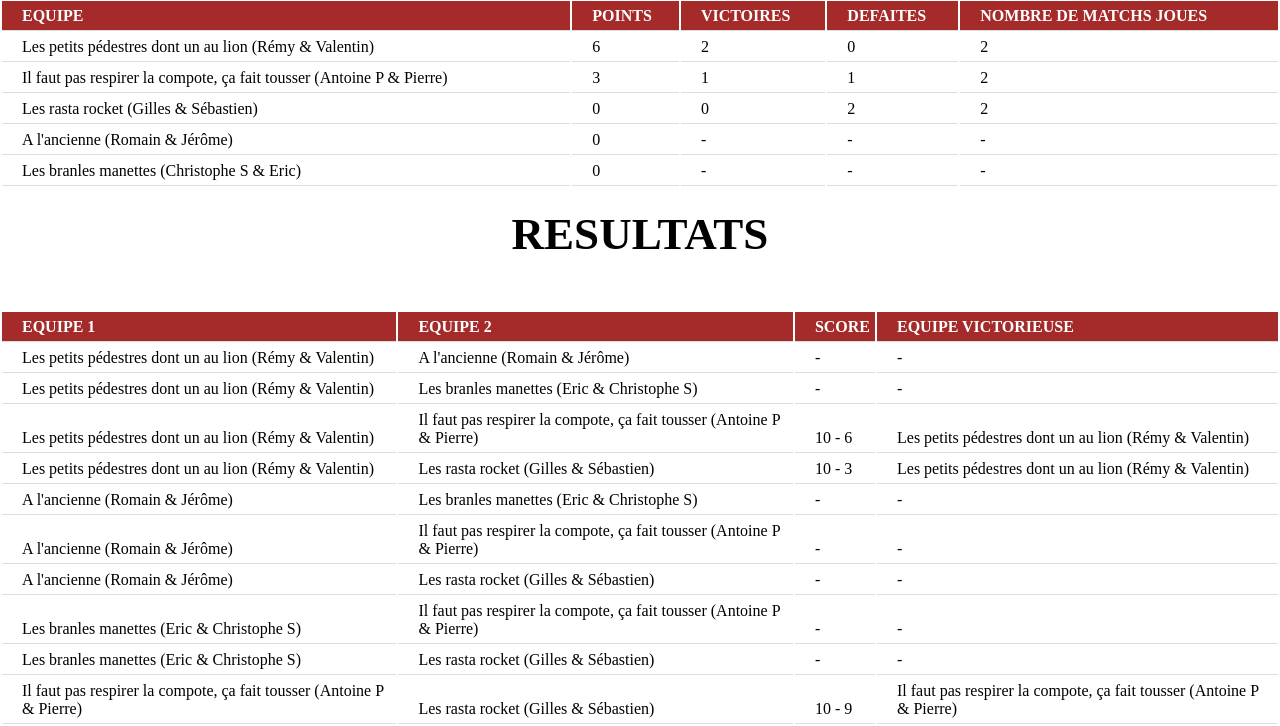
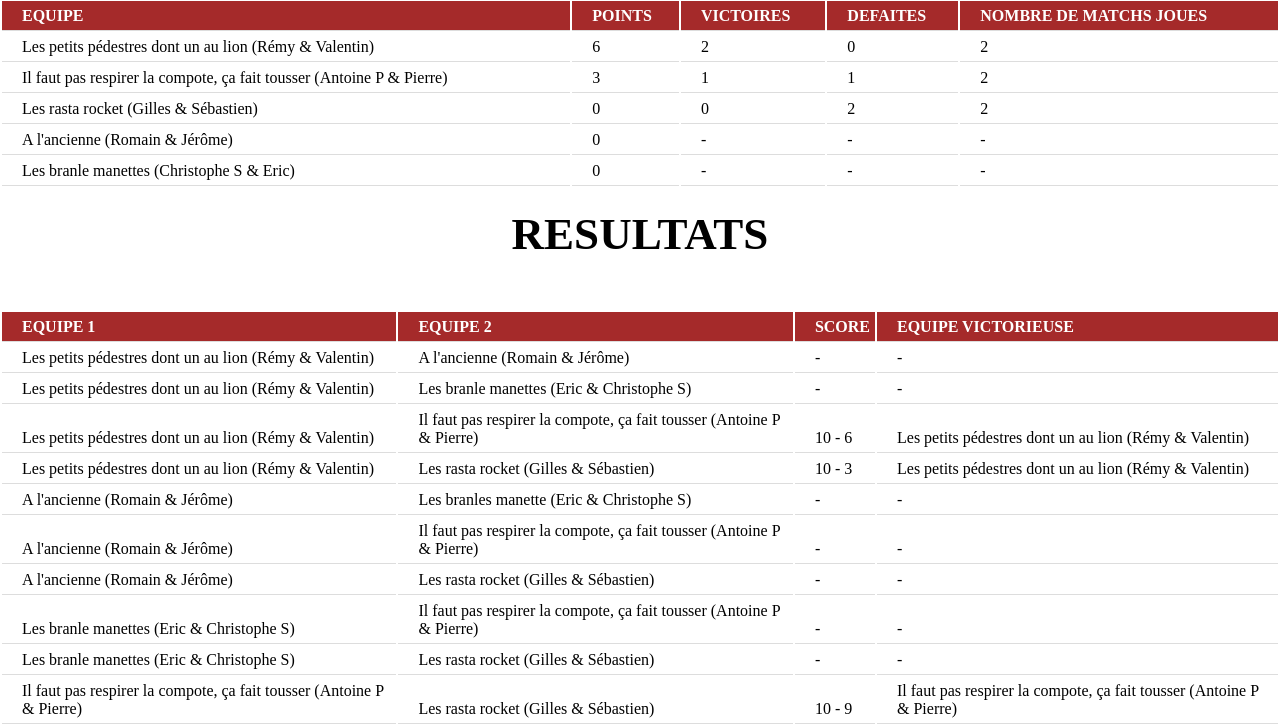
Before and after one commit to vadumont/babyfoot, a PHP site: page /poule_a.php in a window 1280 px wide. Shown: the part 313-1039 px from the top of the page. Run offline with PHP 8.4, Linux system fonts and the light colour scheme.

Commit message:
Update poule_a.php

```diff
--- a/poule_a.php
+++ b/poule_a.php
@@ -44,7 +44,7 @@
                         <td>-</td>
                     </tr>
                     <tr>
-                        <td>Les branles manettes (Christophe S & Eric)</td>
+                        <td>Les branle manettes (Christophe S & Eric)</td>
                         <td>0</td>
                         <td>-</td>
                         <td>-</td>
@@ -74,7 +74,7 @@
                     </tr>
                     <tr>
                         <td>Les petits pédestres dont un au lion (Rémy & Valentin)</td>
-                        <td>Les branles manettes (Eric & Christophe S)</td>
+                        <td>Les branle manettes (Eric & Christophe S)</td>
                         <td>-</td>
                         <td>-</td>
                     </tr>
@@ -92,7 +92,7 @@
                     </tr>
                     <tr>
                         <td>A l'ancienne (Romain & Jérôme)</td>
-                        <td>Les branles manettes (Eric & Christophe S)</td>
+                        <td>Les branles manette (Eric & Christophe S)</td>
                         <td>-</td>
                         <td>-</td>
                     </tr>
@@ -109,13 +109,13 @@
                         <td>-</td>
                     </tr>
                     <tr>
-                        <td>Les branles manettes (Eric & Christophe S)</td>
+                        <td>Les branle manettes (Eric & Christophe S)</td>
                         <td>Il faut pas respirer la compote, ça fait tousser (Antoine P & Pierre)</td>
                         <td>-</td>
                         <td>-</td>
                     </tr>
                     <tr>
-                        <td>Les branles manettes (Eric & Christophe S)</td>
+                        <td>Les branle manettes (Eric & Christophe S)</td>
                         <td>Les rasta rocket (Gilles & Sébastien)</td>
                         <td>-</td>
                         <td>-</td>
```
